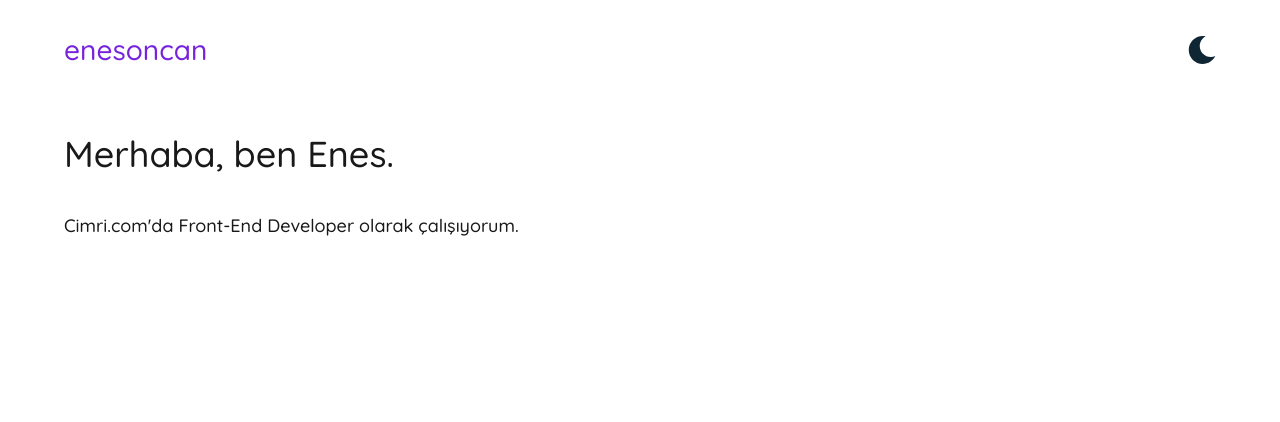
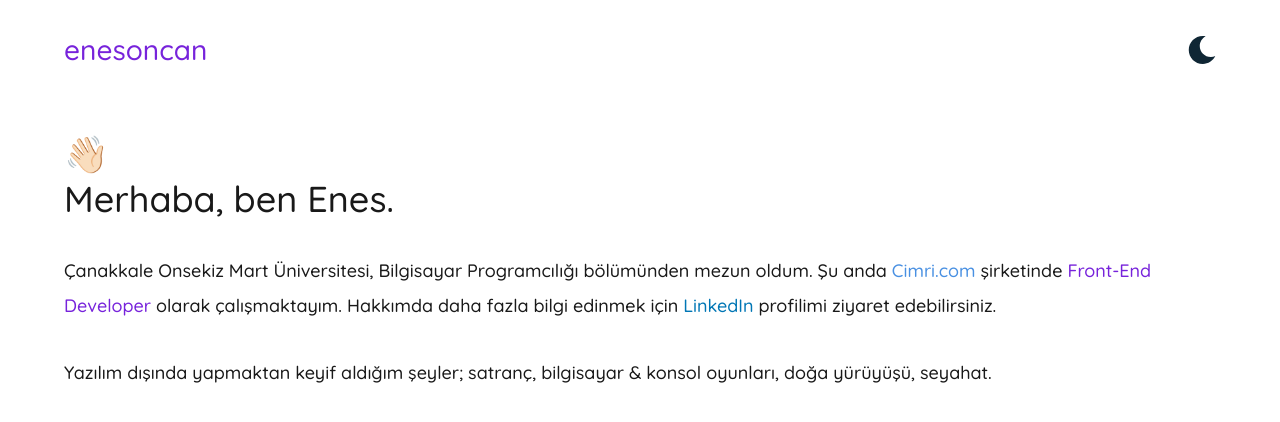
Before and after one commit to enesoncan/enesoncan.com, a React (Create React App) app: page / in a window 1280 px wide. Shown: the top 422 px of the page. Built offline with nearby package versions, Linux system fonts and the light colour scheme.

Commit message:
v0.4.0 Added main component

```diff
--- a/package.json
+++ b/package.json
@@ -1,6 +1,6 @@
 {
   "name": "enesoncan.com",
-  "version": "0.3.0",
+  "version": "0.4.0",
   "private": false,
   "dependencies": {
     "@testing-library/jest-dom": "^4.2.4",
--- /dev/null
+++ b/src/components/Main/index.jsx
@@ -0,0 +1,43 @@
+import React from 'react';
+import './styles.scss';
+
+const Main = () => {
+  return (
+    <main className="main-wrapper">
+      <span className="title" role="img" aria-label="Say hello">
+        👋🏻
+      </span>
+      <h1 className="title">Merhaba, ben Enes.</h1>
+      <p className="content">
+        Çanakkale Onsekiz Mart Üniversitesi, Bilgisayar Programcılığı bölümünden mezun oldum. Şu
+        anda
+        <a
+          href="https://www.cimri.com"
+          target="_blank"
+          rel="noopener noreferrer"
+          className="cimri-texture link"
+        >
+          {' '}
+          Cimri.com{' '}
+        </a>
+        şirketinde <span style={{ color: '#7723db' }}>Front-End Developer</span> olarak
+        çalışmaktayım. Hakkımda daha fazla bilgi edinmek için
+        <a
+          href="https://www.linkedin.com/in/enesoncan/"
+          target="_blank"
+          rel="noopener noreferrer"
+          className="linkedin-texture link"
+        >
+          {' '}
+          LinkedIn
+        </a>{' '}
+        profilimi ziyaret edebilirsiniz.
+      </p>
+      <p className="content">
+        {`Yazılım dışında yapmaktan keyif aldığım şeyler; satranç, bilgisayar & konsol oyunları, doğa yürüyüşü, seyahat.`}
+      </p>
+    </main>
+  );
+};
+
+export default Main;
--- /dev/null
+++ b/src/components/Main/styles.scss
@@ -0,0 +1,7 @@
+.main-wrapper {
+  top: 0;
+  left: 0;
+  width: 100%;
+  position: relative;
+  display: block;
+}
--- a/src/containers/Home.js
+++ b/src/containers/Home.js
@@ -1,6 +1,7 @@
 import React from 'react';
 import Header from '../components/Header';
 import Container from '../components/Layout/Container';
+import Main from '../components/Main';
 
 const Home = ({ darkTheme, toggleTheme }) => {
   return (
@@ -9,8 +10,7 @@ const Home = ({ darkTheme, toggleTheme }) => {
         <Header darkTheme={darkTheme} toggleTheme={toggleTheme} />
       </Container>
       <Container>
-        <h1 className="title">Merhaba, ben Enes.</h1>
-        <p className="content">Cimri.com'da Front-End Developer olarak çalışıyorum.</p>
+        <Main />
       </Container>
     </>
   );
--- a/src/general.scss
+++ b/src/general.scss
@@ -74,8 +74,8 @@ body {
 .cimri-texture {
   color: #4990e2;
 }
-.emlakjet-texture {
-  color: #51c946;
+.linkedin-texture {
+  color: #0076b5;
 }
 
 @media only screen and (max-width: $bp-medium) {
```
